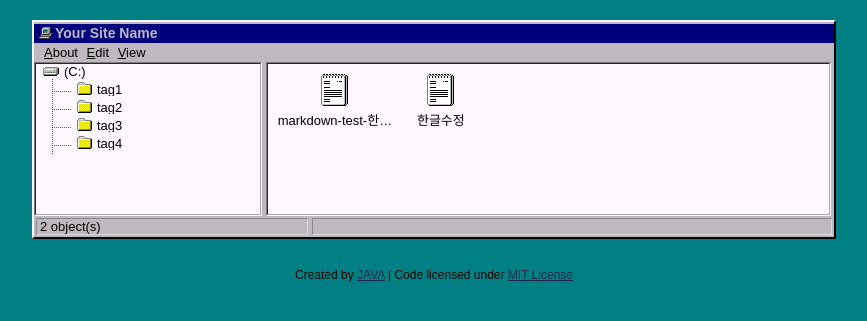
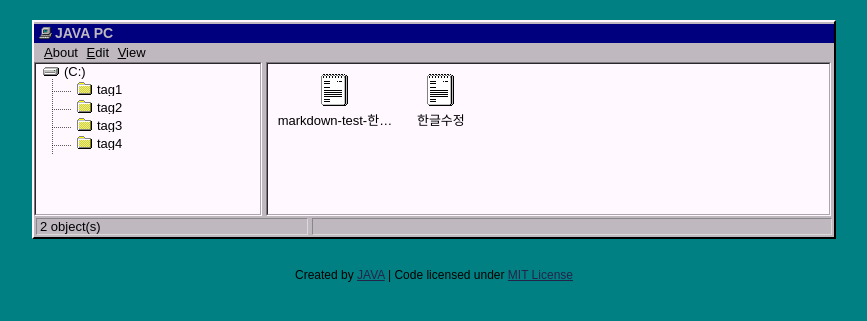
Before and after one commit to wkqk0619/wkqk0619.github.io, a Jekyll site: the page built from index.html, in a window 1280 px wide. Shown: the top 321 px of the page, without its empty margins (206-1073 px from the left). Built offline with Jekyll 4.4.1, drawn with Linux system fonts in a browser that asks for light colours.

Commit message:
폴더 이름 : JAVA PC

```diff
--- a/_config.yml
+++ b/_config.yml
@@ -3,7 +3,7 @@ url: #Your url here
 baseurl: /project
 
 # variables
-name: Your Site Name
+name: JAVA PC
 description: Your description here
 google_verification: null
 
```
